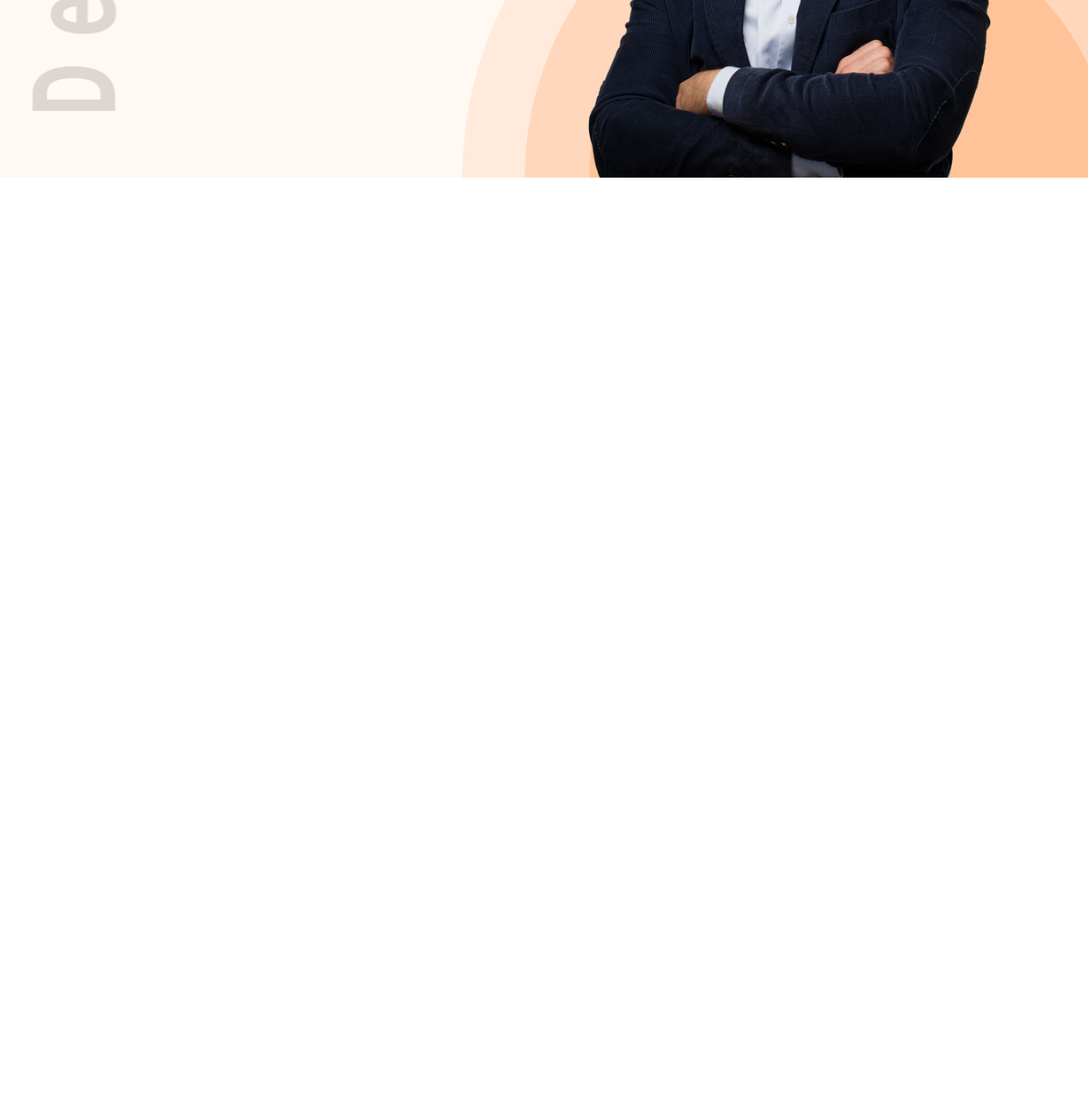
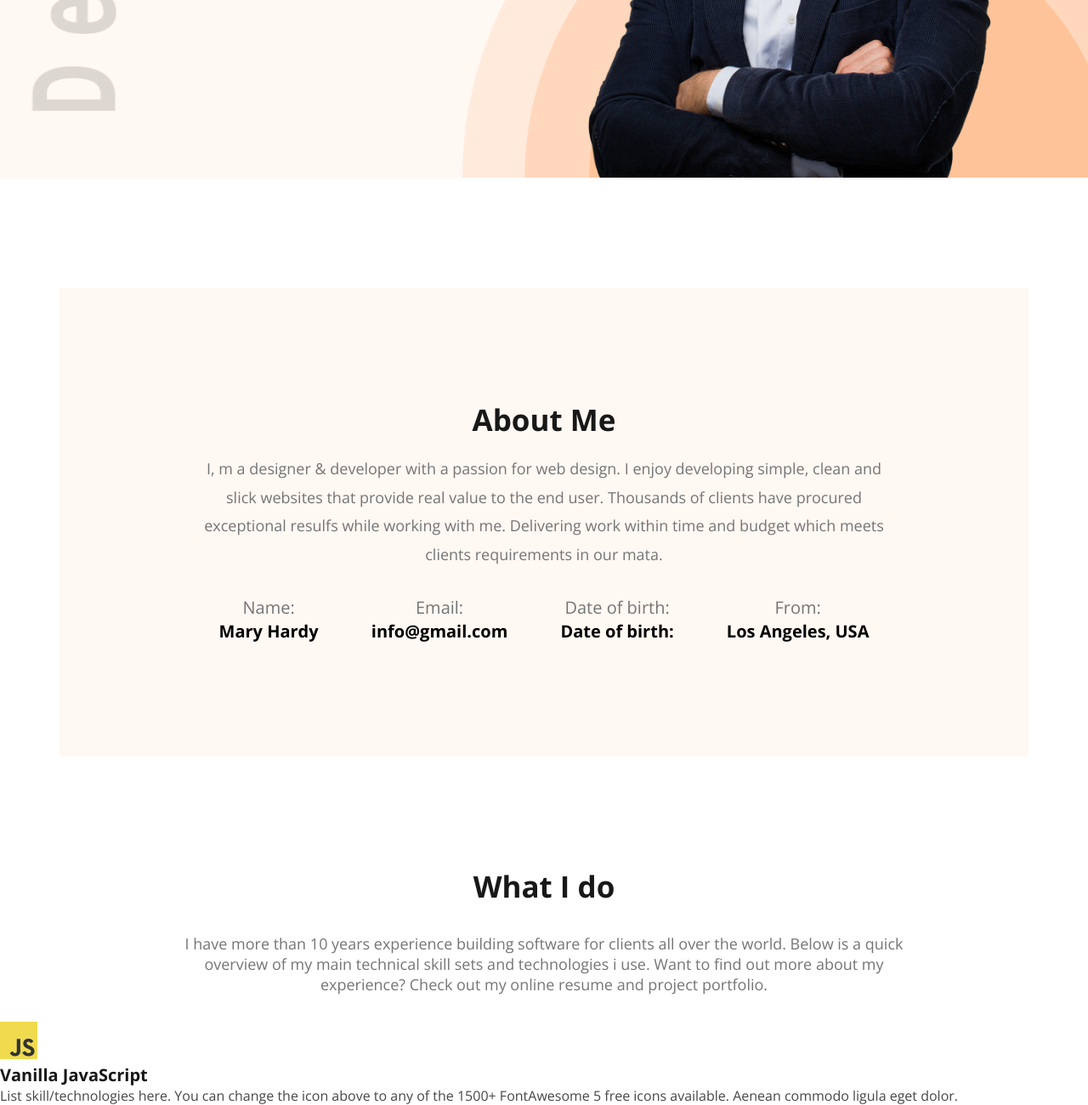
Before and after one commit to anika-kanok/Developer-protfolio, a plain HTML site: page index.html in a window 1280 px wide. Shown: the part 591-1891 px from the top of the page at 85% size. Before the commit the page ends 800 px from the top, so only its background shows below. Drawn offline with nearby package versions, Linux system fonts and the light colour scheme.

Commit message:
about done

```diff
--- a/index.html
+++ b/index.html
@@ -58,5 +58,61 @@
         <img class="Group" src="./image/Group 12.png" alt="">
     </header>
 
+    <!-- header section end here -->
+
+
+    <!-- About section start here -->
+
+    <section class="about ">
+
+        <div class="about-me container">
+            <div class="me">
+                <h1>About Me</h1>
+                <p class="text">I, m a designer & developer with a passion for web design. I enjoy developing simple, clean and slick websites that provide real value to the end user. Thousands of clients have procured exceptional resulfs while working with me. Delivering work within time and budget which meets clients requirements in our mata.</p>
+                <div class="info">
+                    <div>
+                        <span>Name:</span>
+                        <h4>Mary Hardy </h4>
+                    </div>
+
+                    <div>
+                        <span>Email:</span>
+                        <h4>info@gmail.com</h4>
+                    </div>
+
+                    <div>
+                        <span>Date of birth:</span>
+                        <h4>Date of birth:</h4>
+                    </div>
+
+                    <div>
+                        <span>From:</span>
+                        <h4>Los Angeles, USA</h4>
+                    </div>
+                </div>
+            </div>
+
+        </div>
+
+    </section>
+    <!-- About section start here -->
+
+    <!-- what i do section start here -->
+         <section class="do">
+            <h1>What I do</h1>
+            <p class="text2">I have more than 10 years experience building software for clients all over the world. Below is a quick overview of my main technical skill sets and technologies i use. Want to find out more about my experience? Check out my online resume and project portfolio.</p>
+         </section>
+    <!-- what i do section end here -->
+
+
+    <!-- card-section start here -->
+     <div class="all-card">
+        <div class="card">
+            <img src="./image/logo-javascript 1.png" alt="">
+            <h2>Vanilla JavaScript</h2>
+            <p>List skill/technologies here. You can change the icon above to any of the 1500+ FontAwesome 5 free icons available. Aenean commodo ligula eget dolor.</p>
+        </div>
+     </div>
+    <!-- card-section end here -->
 </body>
 </html>
--- a/style.css
+++ b/style.css
@@ -3,6 +3,12 @@
     padding: 0;
     box-sizing: border-box;
     font-family: "Open Sans", sans-serif;
+}
+
+.container{
+    width: 100%;
+    max-width: 1140px;
+    margin: 0 auto;
 }
 
 
@@ -167,16 +173,121 @@ header{
 
 /* header section end here */
 
+.about{
+    & .about-me{
+        background: #FFF8F3;
+        min-height: 550px;
+        margin: 8.125rem auto;
+        line-height: 1.4;
+        display: flex;
+        justify-content: center;
+        align-items: center;
+
+        & .me{
+            width: 100%;
+            max-width: 827px;
+            min-height: 288px;
+            margin: 8.1875px;
+            text-align: center;
+            & h1{
+                font-weight: 700;
+                color: #181818;
+                font-size: 2.187rem;
+            }
+
+            & .text{
+                font-weight: 400;
+                font-size: 1.125rem;
+                color: #757575;
+                padding-top: 1rem;
+                line-height: 2.10rem;
+            }
+
+            & .info{
+                display: flex;
+                justify-content: space-around;
+                & div{
+                    padding-top: 2rem;
+                    & span{
+                        font-size: 1.25rem;
+                        color: #757575;
+                    }
+
+                    & h4{
+                        font-size: 1.25rem;
+                        font-weight: 700;
+                    }
+                }
+
+            }
+        }
+
+    }
+
+}
+
+/* About section start here */
+
+/* what i do section start here */
+ & .do{
+    text-align: center;
+    & h1{
+        color:#181818;
+        font-size: 2.187rem;
+    }
+
+            & .text2{
+                font-size: 1.125rem;
+                color: #757575;
+                max-width: 900px;
+                width: 100%;
+                min-height: 90px;
+                justify-self: center;
+                padding: 2rem 0rem;
+
+            }
+
+ }
+/* what i do section end here */
+
+
+
+/* card-section start here */
+   .all-card{
+
+    & .card{
+        & img{
+            height: 44px;
+            width: 44px;
+        }
+
+        & h2{
+            font-size:1.25rem ;
+            color:#181818;
+        }
+
+        & p{
+            font-size: 1rem;
+            color:#474747;
+        }
+
+    }
+   }
+/* card-section end here */
+
+
+
 
 
 
 
 /* Responsive for mobile device */
 @media (max-width:576px) {
+    /* header section responsive */
     header{
     width: 100%;
     position: relative;
-    min-height: 100vh;
+    min-height: 110vh;
 
     & .Group{
         min-height: auto;
```
Also changed, not shown: image/logo-javascript 1.png (added).
